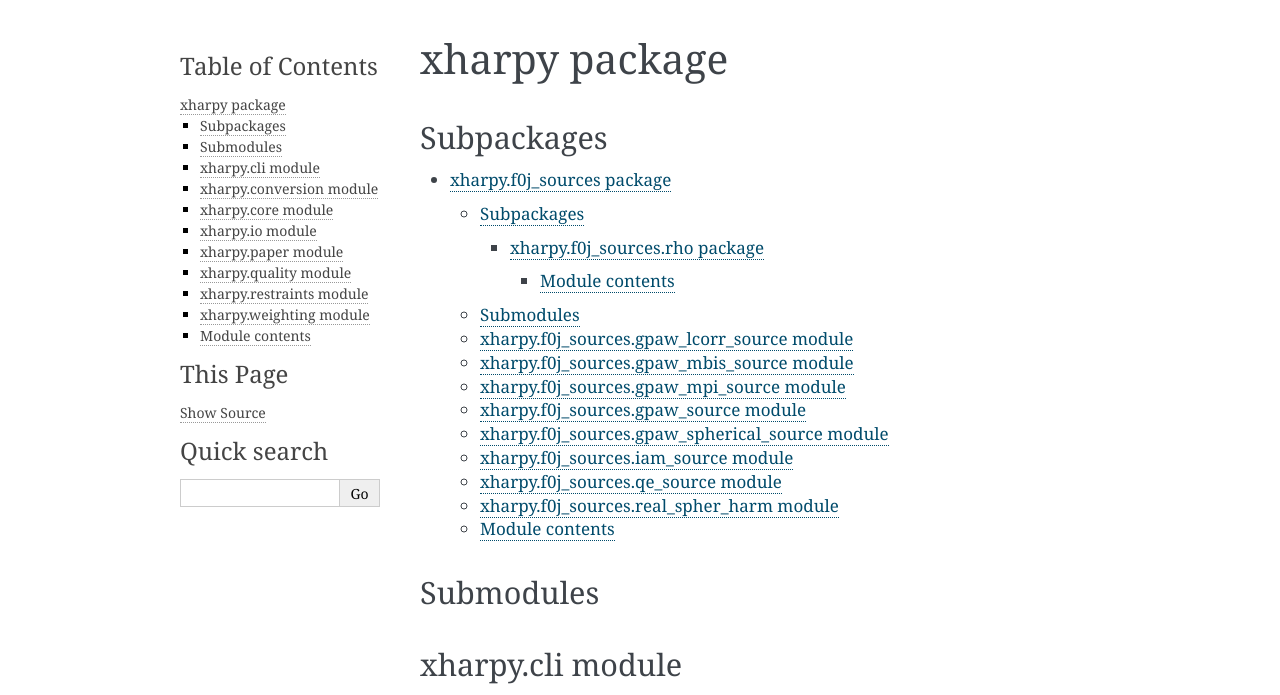
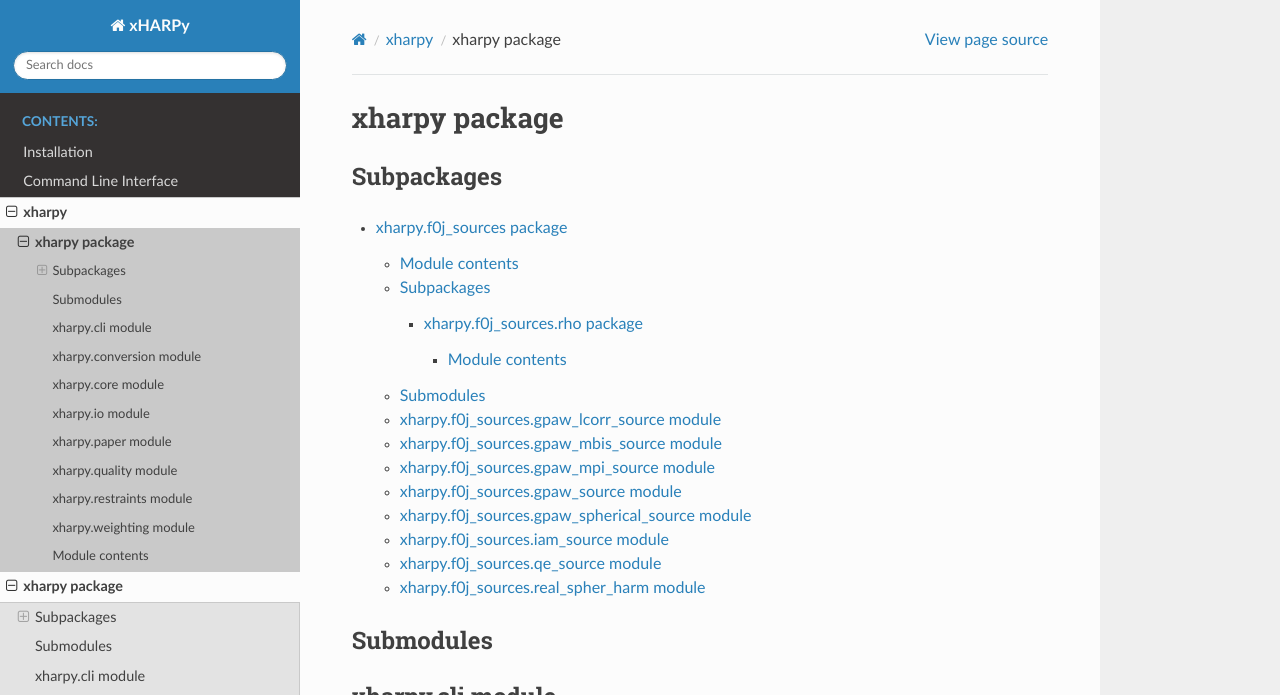
Before and after one commit to Niolon/XHARPy, a Sphinx documentation site: the page built from docs/source/xharpy.rst, in a window 1280 px wide and 1400 px high. Shown: the top 695 px of the window. Built offline with Sphinx 7.4.7 and the Read the Docs theme 2.0.0, drawn with Linux system fonts in a browser that asks for light colours; some of the changed text lies outside the part shown; grey boxes are pictures that could not be loaded.

Commit message:
More Documentation removed some unused packages

```diff
--- /dev/null
+++ b/docs/source/commandline.rst
@@ -0,0 +1,6 @@
+
+Command Line Interface
+======================
+
+There is a basic command line interface for the xHARPy with GPAW starting from
+a SHELXL refinement.
--- a/docs/source/conf.py
+++ b/docs/source/conf.py
@@ -12,6 +12,7 @@
 #
 import os
 import sys
+import sphinx_rtd_theme
 sys.path.insert(0, os.path.abspath('../..'))
 
 
@@ -31,6 +32,7 @@ release = '0.11'
 # extensions coming with Sphinx (named 'sphinx.ext.*') or your custom
 # ones.
 extensions = [
+    'sphinx_rtd_theme',
     'sphinx.ext.napoleon'
 ]
 
@@ -48,7 +50,7 @@ exclude_patterns = ['grid*', 'horton2*']
 # The theme to use for HTML and HTML Help pages.  See the documentation for
 # a list of builtin themes.
 #
-html_theme = 'alabaster'
+html_theme = 'sphinx_rtd_theme'
 
 # Add any paths that contain custom static files (such as style sheets) here,
 # relative to this directory. They are copied after the builtin static files,
--- a/docs/source/index.rst
+++ b/docs/source/index.rst
@@ -20,7 +20,11 @@ function. No explicit gradients are needed.
    :maxdepth: 2
    :caption: Contents:
 
-
+   installation
+   commandline
+   modules
+   xharpy
+   xharpy.f0j_sources
 
 Indices and tables
 ==================
```
Also changed, not shown: docs/source/installation.rst (added, +84 -0 lines), docs/source/xharpy.f0j_sources.rst (+9 -8 lines), 2 other files.
